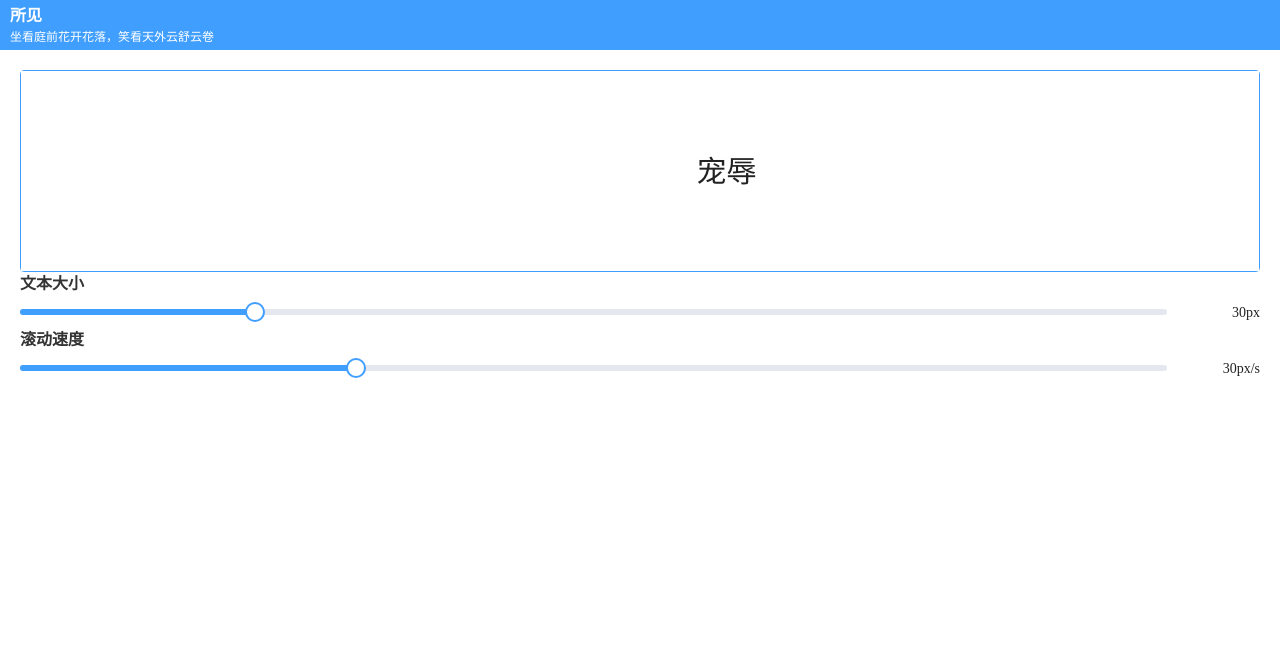
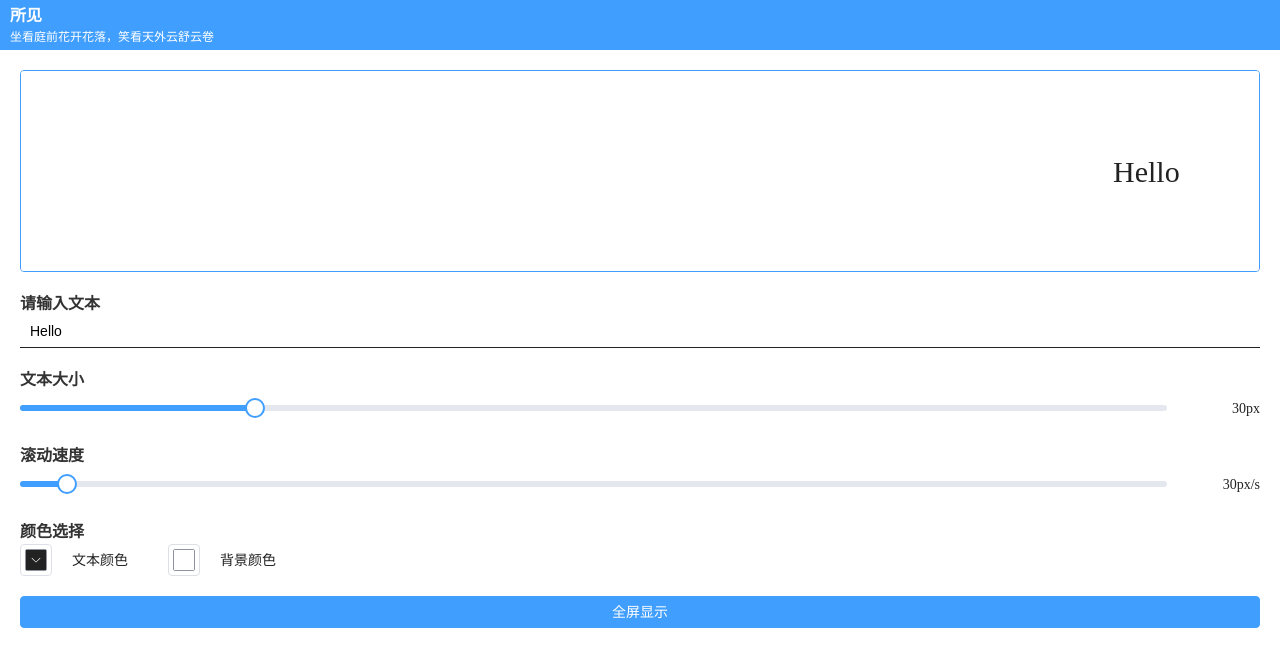
Before and after one commit to ThinkTwiceCode/screen, a Vue app: page /barrage in a window 1280 px wide. Shown: the top 666 px of the page. Built offline with nearby package versions, Linux system fonts and the light colour scheme.

Commit message:
feat: 完成弹幕页面

```diff
--- a/src/components/text-barrage.vue
+++ b/src/components/text-barrage.vue
@@ -1,5 +1,15 @@
 <template>
-  <div class="text-barrage">
+  <div
+    ref="wrapEl"
+    class="text-barrage"
+    :style="{ backgroundColor }"
+    @dblclick="onDoubleClick()"
+  >
+    <div
+      ref="fullScreenTipEl"
+      class="full-screen-tip"
+    >{{ t('barrage.hint.dbclickToExitFullScreen') }}</div>
+
     <div
       ref="textEl"
       class="text"
@@ -10,13 +20,16 @@
 
 <script setup lang="ts">
 import {
-  withDefaults, defineProps,
-  ref, reactive,
+  withDefaults, defineProps, defineExpose,
+  ref, computed,
   watch,
   nextTick,
   onMounted,
 } from 'vue';
+import { useFullscreen } from '@vueuse/core';
 import { debounce } from 'lodash';
+
+import { t } from '@/i18n/index';
 
 import type { Ref } from 'vue';
 
@@ -24,44 +37,24 @@ type PropsType = {
   text: string,
   size?: number,
   speed?: number,
+  textColor?: string,
+  backgroundColor?: string,
 };
 const props = withDefaults(defineProps<PropsType>(), {
   size: 15,
   speed: 15,
 });
 
+const wrapEl = ref() as Ref<HTMLElement>;
+const fullScreenTipEl = ref() as Ref<HTMLElement>;
 const textEl = ref() as Ref<HTMLElement>;
-const textWidth = ref<number>(0);
 
-const textStyle = reactive({
-  width: 'unset',
-  fontSize: `${props.size}px`,
-})
-
-function updateTextStyle() {
-  Object.assign(textStyle, {
-    width: `${textWidth.value}px`,
+const textStyle = computed(() => {
+  return {
     fontSize: `${props.size}px`,
-  })
-}
-
-function getWidthByText() {
-  const node = textEl.value.cloneNode() as HTMLElement;
-  node.textContent = props.text;
-  node.style.width = '0px';
-  node.style.height = '0px';
-  node.style.fontSize = `${props.size}px`,
-  document.body.appendChild(node);
-  const width = node.scrollWidth;
-  document.body.removeChild(node);
-  node.remove();
-  console.log('width: ', width);
-  return width;
-}
-
-function updateTextWidth() {
-  textWidth.value = getWidthByText();
-}
+    color: props.textColor,
+  };
+});
 
 function updateAnimate() {
   textEl.value.getAnimations().forEach((anim) => {
@@ -72,31 +65,85 @@ function updateAnimate() {
     return;
   }
 
-  const width = textWidth.value;
+  const wrapWidth = wrapEl.value.offsetWidth;
+  const textWidth = textEl.value.offsetWidth;
+  const width = wrapWidth + textWidth;
+  const duration = Number((width * 1000 / props.speed).toFixed(2));
+  console.log('animate config: ', { wrapWidth, textWidth, speed: props.speed, duration});
   const keyframes: Keyframe[] = [
     { left: '100%' },
-    { left: `-${width}px` },
+    { left: `-${textWidth}px` },
   ];
   const options: KeyframeAnimationOptions = {
-    duration: Number((width * 1000 / props.speed).toFixed(2)),
+    duration,
     iterations: Infinity,
     easing: 'linear',
     fill: 'backwards',
   };
-
-  console.log('new animate options: ', { ...options });
-
   textEl.value.animate(keyframes, options);
 }
 
 async function notifyUpdate() {
-  await nextTick(updateTextWidth);
-  updateTextStyle();
   await nextTick(updateAnimate);
 }
 
 onMounted(() => {
-  watch(props, debounce(notifyUpdate, 200), { immediate: true, deep: true });
+  watch(
+    () => [props.text, props.size, props.speed],
+    debounce(notifyUpdate, 200),
+    { immediate: true, deep: true },
+  );
+});
+
+
+const uFullScreen = useFullscreen(wrapEl);
+
+function hideFullScreenTip() {
+  fullScreenTipEl.value.style.display = 'none';
+}
+function showFullScreenTip() {
+  fullScreenTipEl.value.style.display = 'block';
+  fullScreenTipEl.value.getAnimations().forEach((anim) => {
+    anim.cancel();
+  });
+
+  const animate = fullScreenTipEl.value.animate([
+    { color: '#fff' },
+    { color: '#000' },
+    { color: '#fff' },
+  ], {
+    duration: 1000,
+    iterations: 3,
+    easing: 'linear',
+    fill: 'backwards',
+  });
+
+  animate.addEventListener('finish', hideFullScreenTip);
+}
+
+function exitFullScreenDisplay() {
+  uFullScreen.exit();
+}
+function enterFullScreenDisplay() {
+  uFullScreen.enter();
+  showFullScreenTip();
+}
+
+function onDoubleClick() {
+  if (uFullScreen.isFullscreen.value) {
+    exitFullScreenDisplay();
+  } else {
+    enterFullScreenDisplay();
+  }
+}
+watch(uFullScreen.isFullscreen, (val) => {
+  if (!val) {
+    hideFullScreenTip();
+  }
+});
+
+defineExpose({
+  enterFullScreenDisplay,
 });
 </script>
 <script lang="ts">
@@ -105,19 +152,38 @@ export default { name: 'TextBarrage' };
 
 <style scoped lang="less">
 .text-barrage {
+  display: flex;
+  align-items: center;
+  overflow: hidden;
+  position: relative;
   width: 100%;
   height: 200px;
-  overflow: hidden;
-  position: relative;
   background: #fff;
 
+  // &.rotate {
+  //   transform: rotate(90deg);
+  // }
+
+  &:fullscreen {
+    transform: rotate(90deg) !important;
+  }
+
+  .full-screen-tip {
+    width: 100%;
+    text-align: center;
+    position: absolute;
+    left: 0;
+    top: 10px;
+    font-size: 18px;
+    font-weight: bold;
+    display: none;
+  }
+
   .text {
+    position: absolute;
+    overflow: hidden;
     text-align: center;
     white-space: nowrap;
-    overflow: hidden;
-    position: absolute;
-    top: 50%;
-    transform: translateY(-50%);
   }
 }
 </style>
--- /dev/null
+++ b/src/i18n/zh-CN/barrage.ts
@@ -0,0 +1,23 @@
+export const barrage = {
+  title: '文本弹幕',
+  subtitle: '',
+  description: '可以循环滚动的文本弹幕',
+
+  button: {
+    fullScreenDisplay: '全屏显示',
+  },
+
+  label: {
+    textSize: '文本大小',
+    scrollSpeed: '滚动速度',
+    colorPicker: '颜色选择',
+    textColor: '文本颜色',
+    backgroundColor: '背景颜色',
+  },
+
+  hint: {
+    pleaseEnterText: '请输入文本',
+    dbclickToExitFullScreen: '双击可退出全屏',
+    pleaseRotateScreen: '如需横屏显示，请手动旋转屏幕方向',
+  },
+};
--- a/src/i18n/zh-CN/index.ts
+++ b/src/i18n/zh-CN/index.ts
@@ -1,7 +1,13 @@
 import { app } from './app';
 import { common } from './common';
+
+// page config - Start
+import { barrage } from './barrage';
+// page config - End
 
 export const zh_CN = {
   app,
   common,
+
+  barrage,
 };
--- a/src/styles/index.less
+++ b/src/styles/index.less
@@ -1,4 +1,5 @@
 @import url("./root.less");
+@import url("./utils.less");
 @import url("./transitions.less");
 
 html, body {
--- a/src/styles/root.less
+++ b/src/styles/root.less
@@ -15,6 +15,7 @@
 
   // color
   --am-text-color: #222;
+  --am-color-black: #222;
   --am-primary-color: #409eff;
 
   // background
@@ -29,7 +30,8 @@
   --am-border-corner-l: 8px;
 
   // transtion
-  --am-transtion: all 0.25s ease-in-out;
+  --am-transtion-duration: 0.25s;
+  --am-transtion: all var(--am-transtion-duration) ease-in-out;
 
   // z-index
   --am-header-z-index: 11;
--- /dev/null
+++ b/src/styles/utils.less
@@ -0,0 +1,3 @@
+.w-100-percent {
+  width: 100%;
+}
--- /dev/null
+++ b/src/uses/use-screen-orientation.ts
@@ -0,0 +1,30 @@
+import { ref, onMounted, onBeforeUnmount} from 'vue';
+
+export function useScreenOrientation(onPortrait?: Function, onLandscape?: Function) {
+  const portrait = window.matchMedia("(orientation: portrait)");
+  const isPortraitMode = ref(portrait.matches);
+
+  function onOrientationChange(e: any) {
+    console.log('onOrientationChange: ', e);
+    isPortraitMode.value = Boolean(e.matches);
+    if (e.matches) { // 竖屏模式（Portrait mode）
+      if (typeof onPortrait === 'function') {
+        onPortrait();
+      }
+    } else { // 横屏模式（Landscape mode）
+      if (typeof onLandscape === 'function') {
+        onLandscape();
+      }
+    }
+  }
+
+  onMounted(() => {
+    portrait.addEventListener("change", onOrientationChange);
+  });
+
+  onBeforeUnmount(() => {
+    portrait.removeEventListener('change', onOrientationChange);
+  });
+
+  return isPortraitMode;
+}
--- /dev/null
+++ b/src/views/barrage/components/config-item.vue
@@ -0,0 +1,27 @@
+<template>
+  <div class="config-item">
+    <h3 class="title">{{ title }}</h3>
+    <slot />
+  </div>
+</template>
+
+<script setup lang="ts">
+import { defineProps } from 'vue';
+
+type PropsType = {
+  title: string,
+};
+defineProps<PropsType>();
+</script>
+<script lang="ts">
+export default { name: 'ConfigItem' };
+</script>
+
+<style scoped lang="less">
+.config-item {
+  > .title {
+    font-size: 16px;
+    color: #333;
+  }
+}
+</style>
--- a/src/views/barrage/index.vue
+++ b/src/views/barrage/index.vue
@@ -1,17 +1,23 @@
 <template>
   <div class="page-container page-barrage">
+    <ElAlert v-if="isPortraitMode" type="warning">{{ t('barrage.hint.pleaseRotateScreen') }}</ElAlert>
+
     <div class="barrage-wrap">
       <TextBarrage
-        ref="textBarrage"
+        ref="textBarrageNode"
         :text="text"
         :size="textSize"
         :speed="scrollSpeed"
-        @dblclick="toggle()"
+        :text-color="color.text"
+        :background-color="color.background"
       />
     </div>
 
-    <div class="config-item">
-      <h3 class="title">文本大小</h3>
+    <ConfigItem :title="t('barrage.hint.pleaseEnterText')">
+      <SimpleInput v-model="text" />
+    </ConfigItem>
+
+    <ConfigItem :title="t('barrage.label.textSize')">
       <div class="slider-wrap">
         <ElSlider
           v-model="textSize"
@@ -21,60 +27,95 @@
 
         <span class="value-text">{{ `${textSize}px` }}</span>
       </div>
-    </div>
+    </ConfigItem>
 
-    <div class="config-item">
-      <h3 class="title">滚动速度</h3>
+    <ConfigItem :title="t('barrage.label.scrollSpeed')">
       <div class="slider-wrap">
         <ElSlider
           v-model="scrollSpeed"
-          :min="1"
-          :max="100"
+          :min="10"
+          :max="500"
+          :step="10"
         />
 
         <span class="value-text">{{ `${scrollSpeed}px/s` }}</span>
       </div>
+    </ConfigItem>
+
+    <ConfigItem :title="t('barrage.label.colorPicker')">
+      <div class="color-picker">
+        <ElColorPicker v-model="color.text" show-alpha />
+        <span class="label">{{ t('barrage.label.textColor') }}</span>
       </div>
+
+      <div class="color-picker">
+        <ElColorPicker v-model="color.background" show-alpha />
+        <span class="label">{{ t('barrage.label.backgroundColor') }}</span>
+      </div>
+    </ConfigItem>
+
+    <ElButton
+      type="primary"
+      class="w-100-percent"
+      @click="fullScreenDisplay()"
+    >{{ t('barrage.button.fullScreenDisplay') }}</ElButton>
   </div>
 </template>
 
 <script setup lang="ts">
+import ConfigItem from './components/config-item.vue';
+
+import SimpleInput from '@/components/input/simple.vue';
 import TextBarrage from '@/components/text-barrage.vue';
 
-import { ElSlider } from 'element-plus';
+import {
+  ElSlider, ElColorPicker, ElButton,
+  ElAlert,
+} from 'element-plus';
 
 import {
-  ref,
+  ref, reactive,
 } from 'vue';
 import { t } from '@/i18n/index';
 
-import { useFullscreen } from '@vueuse/core';
+import { useScreenOrientation } from '@/uses/use-screen-orientation';
 
-const text = ref(t('app.subtitleDetails.original'));
+const isPortraitMode = useScreenOrientation(); // 是否竖屏模式
 
-const textBarrage = ref();
-const { toggle } = useFullscreen(textBarrage);
-
+const text = ref('Hello');
 const textSize = ref(30);
 const scrollSpeed = ref(30);
+const color = reactive({
+  text: '#222',
+  background: '#fff',
+});
+
+const textBarrageNode = ref();
+
+function fullScreenDisplay() {
+  textBarrageNode.value.enterFullScreenDisplay();
+}
 </script>
 <script lang="ts">
 export default { name: 'PageBarrage' };
 </script>
 
 <style scoped lang="less">
+.page-barrage {
+  > * {
+    + * {
+      margin-top: var(--am-margin-m);
+    }
+  }
+}
+
 .barrage-wrap {
   border: 1px solid var(--am-primary-color);
   border-radius: var(--am-border-corner-m);
+  overflow: hidden;
 }
 
-.config-item {
-  > .title {
-    font-size: 16px;
-    color: #333;
-  }
-
-  > .slider-wrap {
+.slider-wrap {
   display: flex;
   align-items: center;
 
@@ -87,5 +128,17 @@ export default { name: 'PageBarrage' };
     text-align: right;
   }
 }
+
+.color-picker {
+  display: inline-flex;
+  align-items: center;
+
+  & + .color-picker {
+    margin-left: var(--am-margin-l);
+  }
+
+  .label {
+    margin-left: var(--am-margin-m);
+  }
 }
 </style>
--- /dev/null
+++ b/src/views/settings/index.vue
@@ -0,0 +1,11 @@
+<template>
+  <div>
+    PageSettings
+  </div>
+</template>
+
+<script setup lang="ts">
+</script>
+<script lang="ts">
+export default { name: 'PageSettings' };
+</script>
--- /dev/null
+++ b/src/views/test/index.vue
@@ -0,0 +1,11 @@
+<template>
+  <div>
+    PageTest
+  </div>
+</template>
+
+<script setup lang="ts">
+</script>
+<script lang="ts">
+export default { name: 'PageTest' };
+</script>
```
Also changed, not shown: src/uses/mobile-on-back.ts (added, +8 -0 lines). Lines whose indentation alone changed are shown as unchanged.
